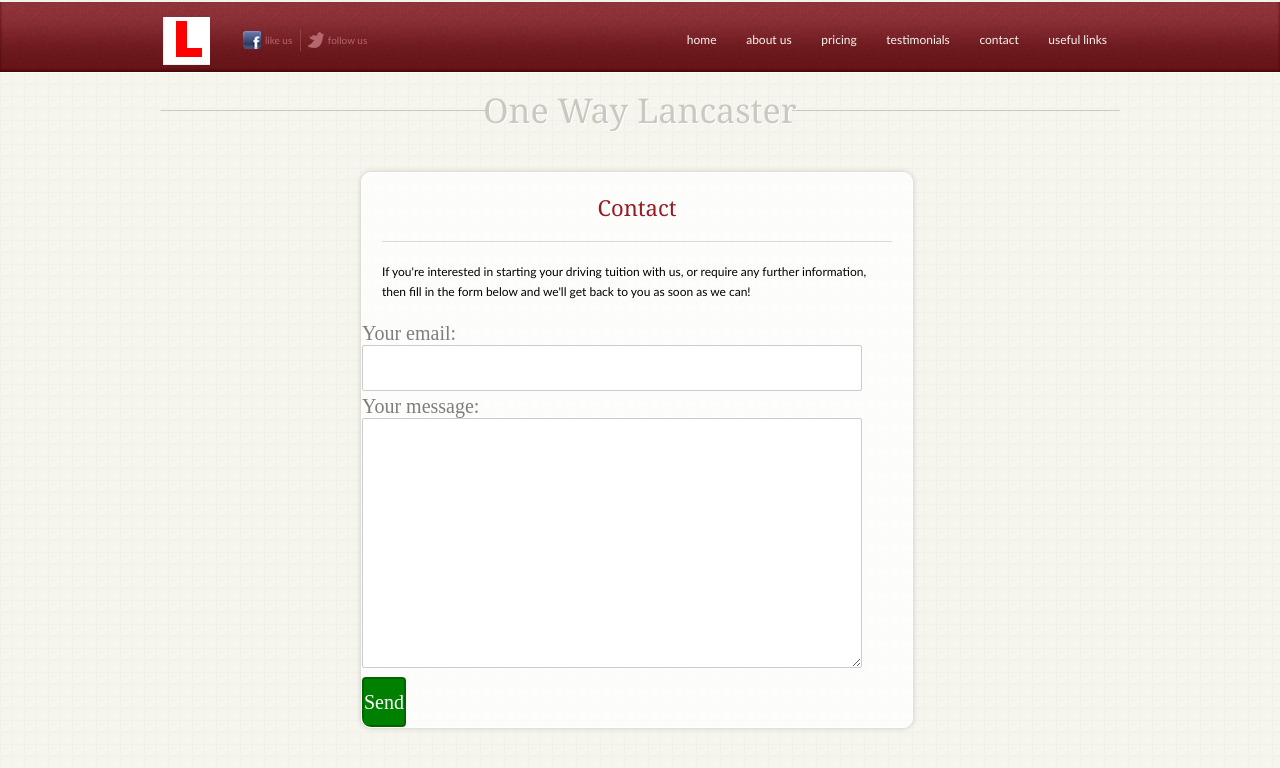
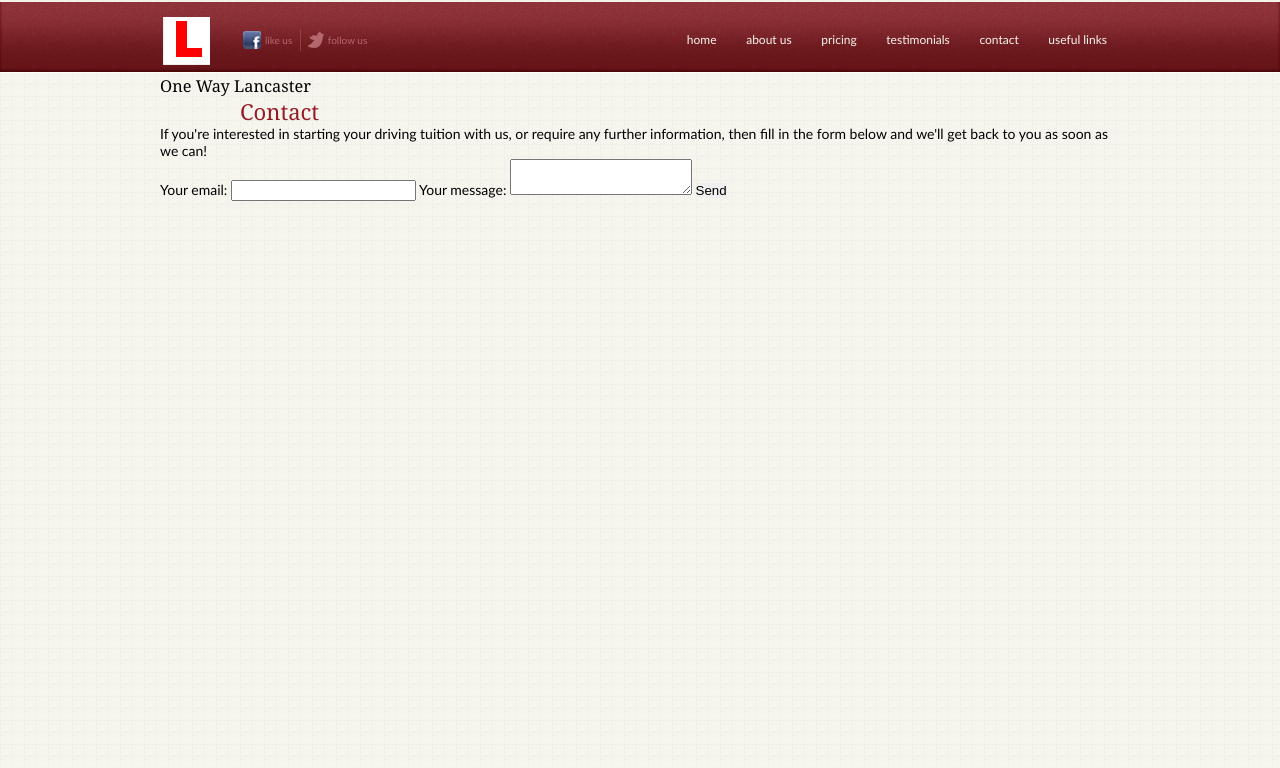
Before and after one commit to Dan-Manley/Dan-Manley.github.io, a PHP site: page /Contact.html in a window 1280 px wide. Shown: the top 768 px of the page. Run offline with PHP 8.4, Linux system fonts and the light colour scheme; some web fonts are replaced.

Commit message:
Update Contact.css

```diff
--- a/Contact.css
+++ b/Contact.css
@@ -154,233 +154,3 @@ header#site_head {
 	margin: 0 auto;
 	padding-top: 2px;
 }
-
-	/* Last posts section */
-
-	.section_tit {
-		clear: both;
-	}
-
-		.section_tit h3 {
-			background: url(images/line.png) no-repeat center center;
-			text-align: center;
-			font-size: 34px;
-			margin: 10px 0 25px 0;
-			color: #c9c9c0;
-			text-shadow: 1px 1px 0px #fff;
-		}
-
-	div.single_post {
-		float: left;
-		width: 447px;
-		height: 345px;
-		margin: 0 16px 35px 16px;
-	}
-
-		img {
-			border: 5px solid rgba(255,255,255,0.75);
-			-moz-border-radius: 5px;
-			-khtml-border-radius: 5px;
-			-webkit-box-border-radius: 5px;
-			border-radius: 5px;
-			-moz-box-shadow: 0px 0px 5px #c6c6bf;
-			-khtml-box-shadow: 0px 0px 5px #c6c6bf;
-			-webkit-box-shadow: 0px 0px 5px #c6c6bf;
-			box-shadow: 0px 0px 5px #c6c6bf;
-		}
-
-		div.single_post ul  {
-			margin-top: 10px;
-			border-right: 3px solid #dbdbd4;
-		}
-
-		div.single_post ul  li {
-			padding: 1px 13px 1px 0px;
-		}
-
-		div.single_post ul  li a {
-			font-weight: bold;
-		}
-
-		div.art {
-			width: 550px;
-			display: block;
-			background: rgba(255,255,255,0.75);
-			border: 1px solid rgba(255,255,255,1);
-			-moz-border-radius: 10px;
-			-khtml-border-radius: 10px;
-			-webkit-border-radius: 10px;
-			border-radius: 10px;
-			-moz-box-shadow: 0px 0px 5px #c6c6bf;
-			-khtml-box-shadow: 0px 0px 5px #c6c6bf;
-			-webkit-box-shadow: 0px 0px 5px #c6c6bf;
-			box-shadow: 0px 0px 5px #c6c6bf;
-			margin-left: 185px;
-			overflow: auto;
-			float:left;
-			font-family : "Trebuchet MS", "Helvetica Neue", Helvetica, Arial, sans-serif;
-			font-size: 16px;
-		}
-
-		div.art:hover {
-			background: rgba(255,255,255,1);
-		}
-
-		div.single_post header h2 {
-			border-bottom: 1px solid #dbdbd4;
-			margin: 20px;
-			padding-bottom: 20px;
-			text-align: center;
-		}
-
-		div.single_post p {
-			padding: 0 20px;
-			font-size: 12px;
-			line-height: 20px;
-		}
-
-		span.more {
-			float: right;
-			margin: 30px 20px 30px 0px;
-		}
-
-		span.more a {
-			background: #8badc2;
-			-moz-border-radius: 15px;
-			-khtml-border-radius: 15px;
-			-webkit-border-radius: 15px;
-			border-radius: 15px;
-			padding: 8px 12px;
-			color: #fff;
-			text-shadow: 1px 1px 1px #546d7c;
-			-moz-box-shadow: inset 0px 0px 2px #3f5867;
-			-khtml-box-shadow: inset 0px 0px 2px #3f5867;
-			-webkit-box-shadow: inset 0px 0px 2px #3f5867;
-		}
-
-		span.more a:hover {
-			background: #b8ccd7;
-			text-shadow: none;
-			-moz-box-shadow: none;
-			-khtml-box-shadow: none;
-			-webkit-box-shadow: none;
-			box-shadow: none;
-		}
-
-h1 {
-font-family: 'Questrial', Verdana, sans-serif;
-text-align:center;
-font-size:40px;
-padding:0;
-margin:0 0 20px 0;
-position:relative;
-color:#8C8C8C;
-}
-
-/** create the gradient bottom **/
-h1:before {
-position:absolute;
-bottom:15px;
-content: ' ';
-text-align:center;
-display:block;
-height:2px;
-width:100%;
-background: linear-gradient(left,  rgba(255,255,255,0) 0%,rgba(182,180,180,0.7) 42%,rgba(180,178,178,0) 43%,rgba(168,166,166,0) 50%,rgba(180,178,178,0) 57%,rgba(182,180,180,0.7) 58%,rgba(238,237,237,0.3) 90%,rgba(255,255,255,0) 100%); /* W3C */
-}
-
-
-/** we remove the red glow around required fields since we are already using the red star */
-input:required, textarea:required {
--moz-box-shadow:none;
--webkit-box-shadow:none;
--o-box-shadow:none;
-box-shadow:none;
-}
-
-textarea{
-min-height:150px;
-resize:vertical
-}
-/* placeholder */
-::-webkit-input-placeholder  {
-color:#BABABA;
-font-style:italic;
-}
-input:-moz-placeholder,
-textarea:-moz-placeholder{
-color:#BABABA;
-font-style:italic;
-}
-
-label{
-color:#7F7E7E;
--webkit-transition: color 1s ease;
--moz-transition: color 1s ease;
-transition: color 1s ease;
-}
-label:hover{
-color:#191919;
-}
-label:before{
-color:#C1BFBD;
-transition: color 1s ease;
-}
-label:hover:before{
-color:#969696;
-transition: color 1s ease;
-}
-
-p{
-margin-bottom:20px;
-}
-.indication{
-color:#878787;
-font-size:12px;
-font-style:italic;
-text-align:right;
-padding-right:10px;
-}
-.required{
-color:#E5224C;
-}
-
-div.elem-group {
-  margin: 40px 0;
-}
-
-label {
-  display: block;
-  font-family: 'Aleo';
-  padding-bottom: 4px;
-  font-size: 1.25em;
-}
-
-input, select, textarea {
-  border-radius: 2px;
-  border: 1px solid #ccc;
-  box-sizing: border-box;
-  font-size: 1.25em;
-  font-family: 'Aleo';
-  width: 500px;
-  padding: 8px;
-}
-
-textarea {
-  height: 250px;
-}
-
-button {
-  height: 50px;
-  background: green;
-  color: white;
-  border: 2px solid darkgreen;
-  font-size: 1.25em;
-  font-family: 'Aleo';
-  border-radius: 4px;
-  cursor: pointer;
-}
-
-button:hover {
-  border: 2px solid black;
-}
```
